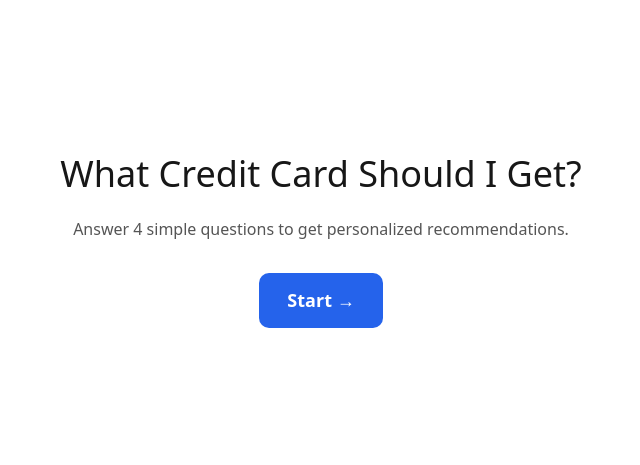
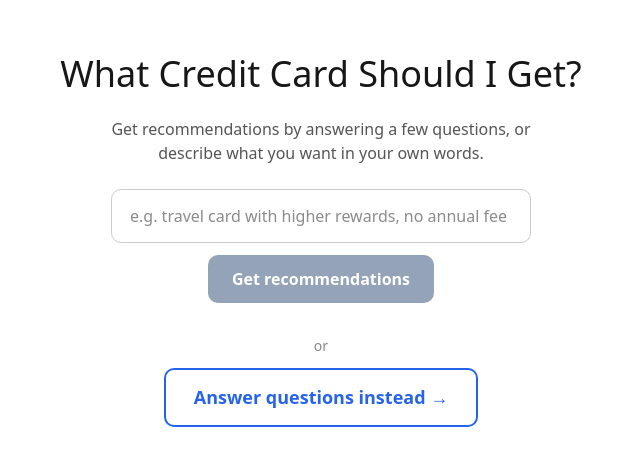
Before and after one commit to boozinix/cc-recommender, a Next.js app: page / in a window 1280 px wide. Shown: the part 163-628 px from the top of the page, without its empty margins (319-959 px from the left). Built offline with nearby package versions, Linux system fonts and the light colour scheme.

Commit message:
Update EXPERIMENTS.md to document v0.5 checkpoint, summarizing recent changes and improvements made in the project. This helps keep track of progress and provides clarity on the current state of the experiments.

```diff
--- /dev/null
+++ b/app/lib/promptToAnswers.ts
@@ -0,0 +1,127 @@
+/**
+ * Converts a free-text user prompt (e.g. "travel card with higher rewards")
+ * into the same Answers shape the results page expects, so we can reuse
+ * the existing scoring without any AI or API calls.
+ */
+
+export type Answers = { [key: string]: string | string[] | undefined };
+
+const GOALS = ["Travel", "Cashback", "Bonus", "Everyday"] as const;
+
+export function promptToAnswers(prompt: string): Answers {
+  const text = prompt.trim().toLowerCase();
+  if (!text) {
+    return getDefaultAnswers();
+  }
+
+  const answers: Answers = getDefaultAnswers();
+
+  // ---- Card mode ----
+  if (/\b(business|biz)\b/.test(text)) {
+    answers.card_mode = "business";
+  }
+
+  // ---- Primary goal (and ranking) ----
+  const goalHits: Array<{ goal: typeof GOALS[number]; index: number }> = [];
+  const travelMatch = text.match(/\b(travel|flight|fly|flying|airline|hotel|trip|vacation)\b/);
+  if (travelMatch) goalHits.push({ goal: "Travel", index: travelMatch.index ?? 0 });
+  const cashbackMatch = text.match(/\b(cashback|cash back|cash-back|2%|flat rate)\b/);
+  if (cashbackMatch) goalHits.push({ goal: "Cashback", index: cashbackMatch.index ?? 0 });
+  const bonusMatch = text.match(/\b(bonus|signup|sign up|sign-up|welcome offer|sub)\b/);
+  if (bonusMatch) goalHits.push({ goal: "Bonus", index: bonusMatch.index ?? 0 });
+  const everydayMatch = text.match(/\b(everyday|daily|general|simple|no category)\b/);
+  if (everydayMatch) goalHits.push({ goal: "Everyday", index: everydayMatch.index ?? 0 });
+
+  // "rewards" or "higher rewards" without other goal → treat as Travel first, then Bonus
+  const rewardsOnly = /(higher|best|max|more)\s*rewards?/.test(text) && goalHits.length === 0;
+  if (rewardsOnly) {
+    answers.primary_goal_ranked = ["Travel", "Bonus", "Cashback", "Everyday"];
+  } else if (goalHits.length > 0) {
+    goalHits.sort((a, b) => a.index - b.index);
+    const ordered = goalHits.map(h => h.goal);
+    const rest = GOALS.filter(g => !ordered.includes(g));
+    answers.primary_goal_ranked = [...ordered, ...rest];
+  }
+
+  // ---- Annual fee tolerance ----
+  if (/\b(no annual fee|no fee|zero fee|free card|no af)\b/.test(text)) {
+    answers.annual_fee_tolerance = "None";
+  } else if (/\b(low fee|cheap|under \s*\$?100|budget)\b/.test(text)) {
+    answers.annual_fee_tolerance = "Low";
+  } else if (/\b(premium|luxury|lounge|don't care|doesn't matter|high fee|ok with fee)\b/.test(text)) {
+    answers.annual_fee_tolerance = "High";
+  } else if (/\b(mid|medium|moderate)\b/.test(text)) {
+    answers.annual_fee_tolerance = "Medium";
+  } else if (goalHits.some(h => h.goal === "Travel") || rewardsOnly) {
+    // Default for "travel" or "rewards" to allow premium cards
+    answers.annual_fee_tolerance = "Medium";
+  }
+
+  // ---- Spend comfort (for signup bonus) ----
+  if (/\b(bonus|signup|welcome)\b/.test(text) && !/\b(don't|do not|no bonus)\b/.test(text)) {
+    if (/\b(high spend|5k|5000|above 5)\b/.test(text)) answers.spend_comfort = "High";
+    else if (/\b(1k|1000|2k|2000|3k|3000|4k|4000)\b/.test(text)) answers.spend_comfort = "Medium";
+    else answers.spend_comfort = "Medium";
+  }
+
+  // ---- Travel sub-preferences ----
+  const airlines: Record<string, string> = {
+    united: "United",
+    american: "American",
+    delta: "Delta",
+    southwest: "Southwest",
+    jetblue: "JetBlue",
+    alaska: "Alaska"
+  };
+  const hotels: Record<string, string> = {
+    marriott: "Marriott",
+    hyatt: "Hyatt",
+    hilton: "Hilton",
+    ihg: "IHG"
+  };
+
+  for (const [key, value] of Object.entries(airlines)) {
+    if (text.includes(key)) {
+      answers.travel_rewards_type = "Airline";
+      answers.preferred_airline = value;
+      break;
+    }
+  }
+  for (const [key, value] of Object.entries(hotels)) {
+    if (text.includes(key)) {
+      answers.travel_rewards_type = "Hotel";
+      answers.preferred_hotel = value;
+      break;
+    }
+  }
+
+  if (/\b(premium|luxury|lounge|first class)\b/.test(text)) {
+    answers.travel_tier_preference = "Premium";
+  } else if (/\b(mid-tier|mid tier|affordable travel|cheap travel)\b/.test(text)) {
+    answers.travel_tier_preference = "Mid-tier";
+  } else if (answers.primary_goal_ranked && (answers.primary_goal_ranked as string[])[0] === "Travel") {
+    answers.travel_tier_preference = "No preference";
+  }
+
+  if (/\b(frequent|weekly|often|a lot)\b/.test(text)) {
+    answers.travel_frequency = "High";
+  } else if (/\b(occasional|sometimes|few times)\b/.test(text)) {
+    answers.travel_frequency = "Low";
+  }
+
+  // ---- 0% APR ----
+  if (/\b(0% apr|intro apr|balance transfer|carry a balance)\b/.test(text)) {
+    answers.needs_0_apr = "Yes, I plan to carry a balance";
+  }
+
+  return answers;
+}
+
+function getDefaultAnswers(): Answers {
+  return {
+    card_mode: "personal",
+    primary_goal_ranked: ["Travel", "Cashback", "Bonus", "Everyday"],
+    annual_fee_tolerance: "Medium",
+    spend_comfort: "Medium"
+  };
+}
--- a/app/page.tsx
+++ b/app/page.tsx
@@ -1,9 +1,27 @@
 /* =====================================================
    FILE: app/page.tsx
    PURPOSE: Homepage / entry point
+   - Option 1: Answer questions (wizard)
+   - Option 2: Describe what you want (prompt → keyword-based results)
    ===================================================== */
 
+"use client";
+
+import { useState } from "react";
+import { promptToAnswers } from "./lib/promptToAnswers";
+
 export default function Home() {
+  const [prompt, setPrompt] = useState("");
+
+  function handlePromptSubmit(e: React.FormEvent) {
+    e.preventDefault();
+    const trimmed = prompt.trim();
+    const answers = promptToAnswers(trimmed);
+    localStorage.setItem("answers", JSON.stringify(answers));
+    localStorage.setItem("card_mode", (answers.card_mode as string) || "personal");
+    window.location.href = "/results";
+  }
+
   return (
     <div
       style={{
@@ -12,15 +30,65 @@
         flexDirection: "column",
         justifyContent: "center",
         alignItems: "center",
-          fontFamily: "system-ui"
+        fontFamily: "system-ui",
+        padding: 24
       }}
     >
       <h1 style={{ fontSize: 36, marginBottom: 16 }}>
         What Credit Card Should I Get?
       </h1>
 
-        <p style={{ marginBottom: 32, color: "#555" }}>
-          Answer 4 simple questions to get personalized recommendations.
+      <p style={{ marginBottom: 24, color: "#555", textAlign: "center", maxWidth: 420 }}>
+        Get recommendations by answering a few questions, or describe what you want in your own words.
+      </p>
+
+      {/* Chat-style prompt */}
+      <form
+        onSubmit={handlePromptSubmit}
+        style={{
+          display: "flex",
+          flexDirection: "column",
+          alignItems: "center",
+          width: "100%",
+          maxWidth: 420,
+          marginBottom: 32
+        }}
+      >
+        <input
+          type="text"
+          value={prompt}
+          onChange={(e) => setPrompt(e.target.value)}
+          placeholder="e.g. travel card with higher rewards, no annual fee cashback"
+          style={{
+            width: "100%",
+            padding: "14px 18px",
+            fontSize: 16,
+            borderRadius: 10,
+            border: "1px solid #ccc",
+            marginBottom: 12
+          }}
+          aria-label="Describe the card you want"
+        />
+        <button
+          type="submit"
+          disabled={!prompt.trim()}
+          style={{
+            padding: "12px 24px",
+            borderRadius: 10,
+            background: prompt.trim() ? "#2563eb" : "#94a3b8",
+            color: "white",
+            border: "none",
+            fontSize: 16,
+            fontWeight: 600,
+            cursor: prompt.trim() ? "pointer" : "not-allowed"
+          }}
+        >
+          Get recommendations
+        </button>
+      </form>
+
+      <p style={{ marginBottom: 12, color: "#888", fontSize: 14 }}>
+        or
       </p>
 
       <a
@@ -28,14 +96,15 @@
         style={{
           padding: "14px 28px",
           borderRadius: 10,
-            background: "#2563eb",
-            color: "white",
+          background: "transparent",
+          color: "#2563eb",
           textDecoration: "none",
           fontSize: 18,
-            fontWeight: "bold"
+          fontWeight: "bold",
+          border: "2px solid #2563eb"
         }}
       >
-          Start →
+        Answer questions instead →
       </a>
     </div>
   );
```
Lines whose indentation alone changed are shown as unchanged.
